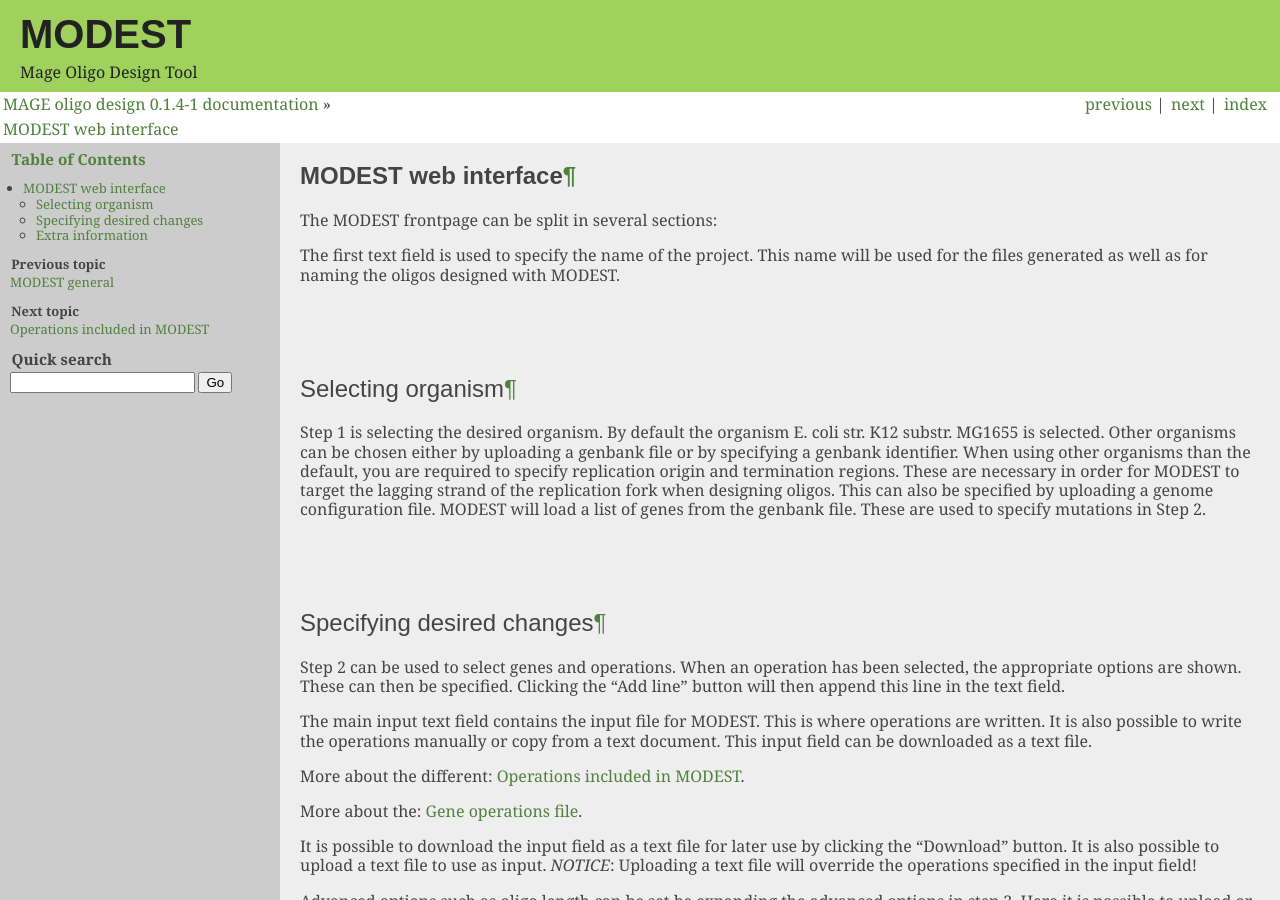
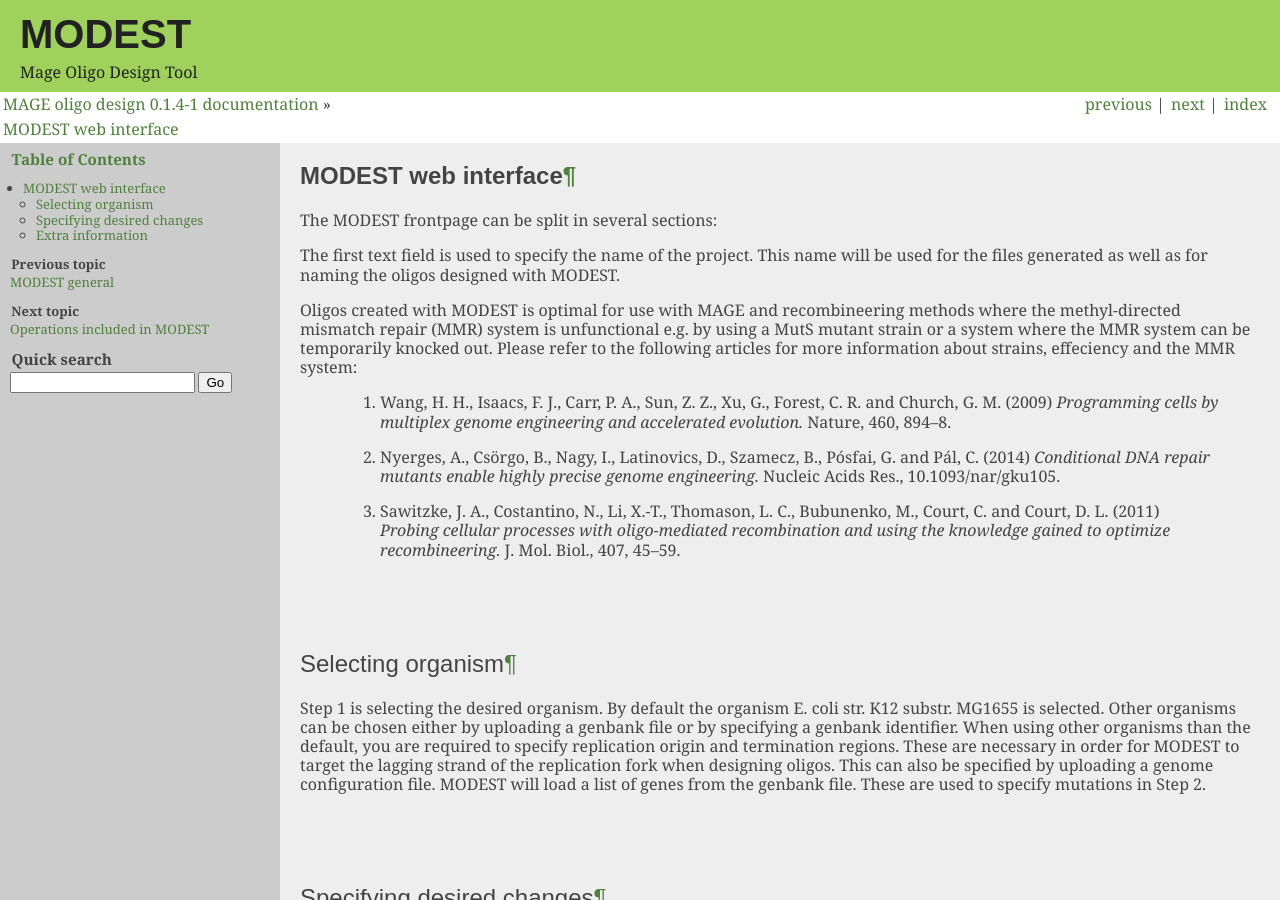
Before and after one commit to micked/MODEST, a Sphinx documentation site: the page built from doc/source/modest_online.rst, in a window 1280 px wide and 900 px high. Built offline with Sphinx 7.4.7, drawn with Linux system fonts in a browser that asks for light colours.

Commit message:
Doc update

```diff
--- a/doc/source/modest_online.rst
+++ b/doc/source/modest_online.rst
@@ -6,6 +6,23 @@ The MODEST frontpage can be split in several sections:
 The first text field is used to specify the name of the project. This name will be
 used for the files generated as well as for naming the oligos designed with
 MODEST.
+
+Oligos created with MODEST is optimal for use with MAGE and recombineering methods
+where the methyl-directed mismatch repair (MMR) system is unfunctional e.g. by
+using a MutS mutant strain or a system where the MMR system can be temporarily
+knocked out. Please refer to the following articles for more information about
+strains, effeciency and the MMR system:
+
+    1. Wang, H. H., Isaacs, F. J., Carr, P. A., Sun, Z. Z., Xu, G., Forest, C. R.
+       and Church, G. M. (2009) *Programming cells by multiplex genome engineering
+       and accelerated evolution.* Nature, 460, 894–8.
+    2. Nyerges, A., Csörgo, B., Nagy, I., Latinovics, D., Szamecz, B., Pósfai, G.
+       and Pál, C. (2014) *Conditional DNA repair mutants enable highly precise
+       genome engineering.* Nucleic Acids Res., 10.1093/nar/gku105.
+    3. Sawitzke, J. A., Costantino, N., Li, X.-T., Thomason, L. C., Bubunenko, M.,
+       Court, C. and Court, D. L. (2011) *Probing cellular processes with
+       oligo-mediated recombination and using the knowledge gained to optimize
+       recombineering.* J. Mol. Biol., 407, 45–59.
 
 Selecting organism
 ------------------
```
